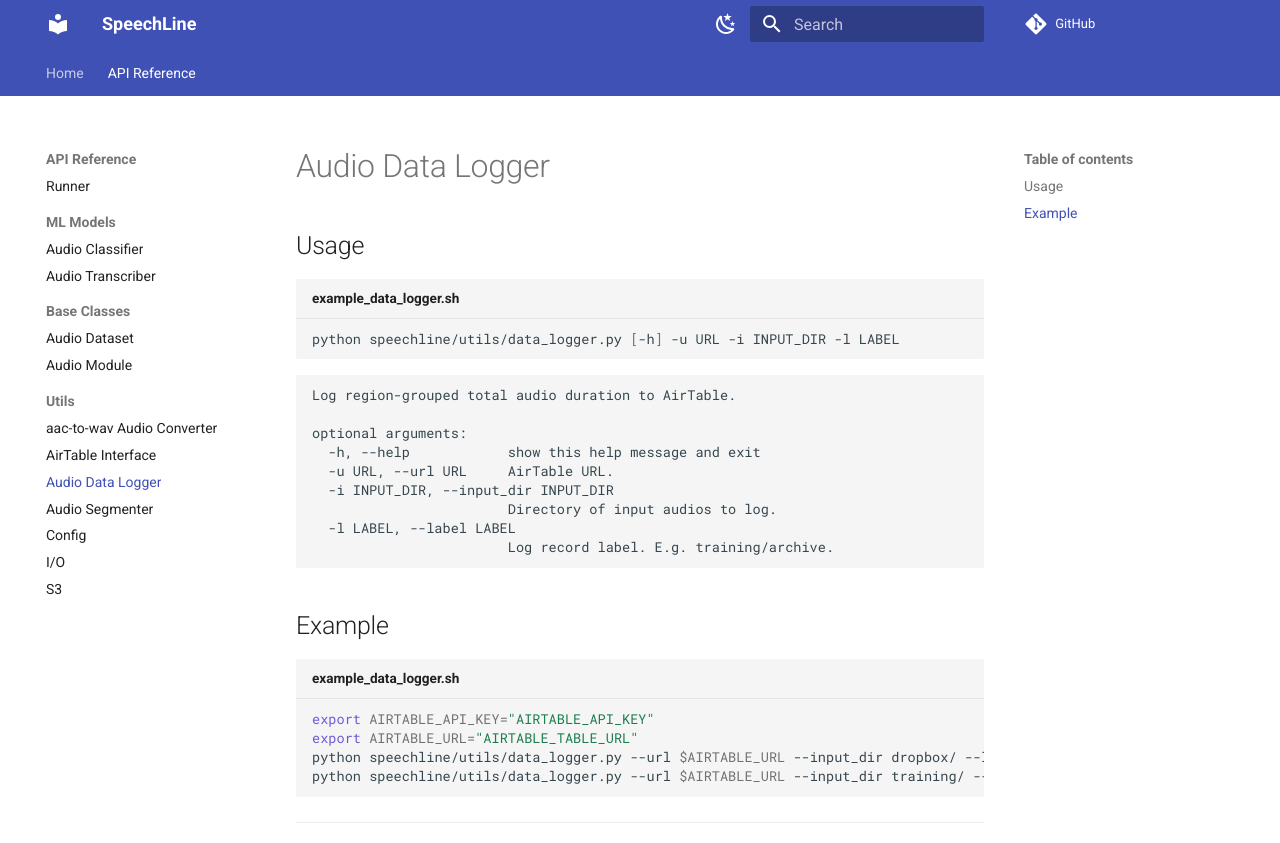
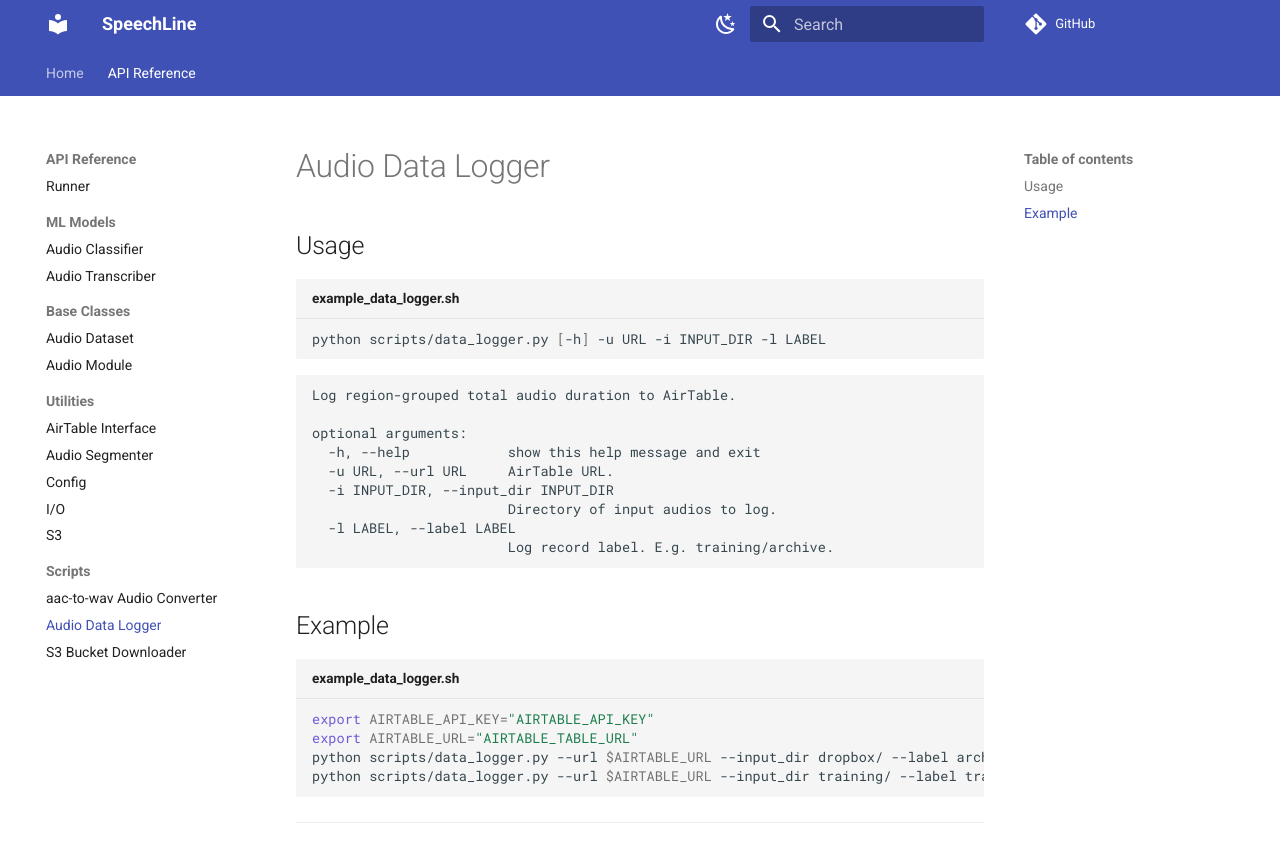
Before and after one commit to bookbot-kids/speechline, an MkDocs documentation site: the page built from docs/reference/scripts/data_logger.md, in a window 1280 px wide and 1015 px high, cut to the strip 0-843 px from the top of the window. Built offline with MkDocs 1.6.1 and Material for MkDocs 9.7.7, drawn with Linux system fonts in a browser that asks for light colours; comment, search, counter and statistics services are not loaded.

Commit message:
Updated Scripts Path; Added Documentation

````diff
--- a/docs/reference/utils/data_logger.md
+++ b/docs/reference/scripts/data_logger.md
@@ -3,7 +3,7 @@
 ## Usage
 
 ```sh title="example_data_logger.sh"
-python speechline/utils/data_logger.py [-h] -u URL -i INPUT_DIR -l LABEL
+python scripts/data_logger.py [-h] -u URL -i INPUT_DIR -l LABEL
 ```
 
 ```
@@ -23,10 +23,10 @@ optional arguments:
 ```sh title="example_data_logger.sh"
 export AIRTABLE_API_KEY="AIRTABLE_API_KEY"
 export AIRTABLE_URL="AIRTABLE_TABLE_URL"
-python speechline/utils/data_logger.py --url $AIRTABLE_URL --input_dir dropbox/ --label archive
-python speechline/utils/data_logger.py --url $AIRTABLE_URL --input_dir training/ --label training
+python scripts/data_logger.py --url $AIRTABLE_URL --input_dir dropbox/ --label archive
+python scripts/data_logger.py --url $AIRTABLE_URL --input_dir training/ --label training
 ```
 
 ---
 
-::: speechline.utils.data_logger.DataLogger
+::: scripts.data_logger.DataLogger
--- a/mkdocs.yml
+++ b/mkdocs.yml
@@ -58,11 +58,13 @@ nav:
       - Base Classes:
           - Audio Dataset: reference/ml/dataset.md
           - Audio Module: reference/ml/module.md
-      - Utils:
-          - aac-to-wav Audio Converter: reference/utils/aac_to_wav.md
+      - Utilities:
           - AirTable Interface: reference/utils/airtable.md
-          - Audio Data Logger: reference/utils/data_logger.md
           - Audio Segmenter: reference/utils/segmenter.md
           - Config: reference/utils/config.md
           - I/O: reference/utils/io.md
           - S3: reference/utils/s3.md
+      - Scripts:
+          - aac-to-wav Audio Converter: reference/scripts/aac_to_wav.md
+          - Audio Data Logger: reference/scripts/data_logger.md
+          - S3 Bucket Downloader: reference/scripts/download_s3_bucket.md
````
Also changed, not shown: docs/reference/scripts/aac_to_wav.md (renamed from docs/reference/utils/aac_to_wav.md, +3 -3 lines), docs/reference/scripts/download_s3_bucket.md (added, +32 -0 lines), 3 other files.
